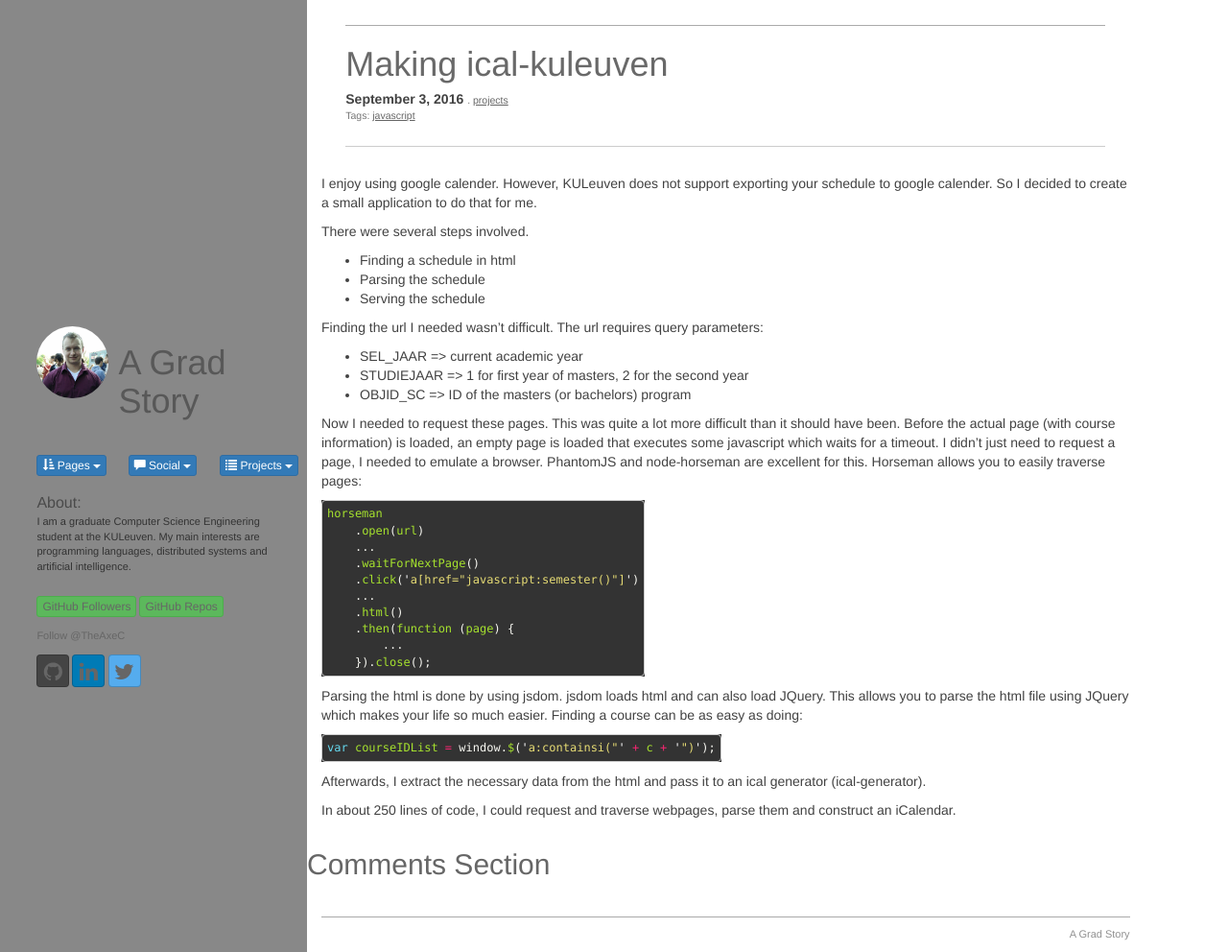
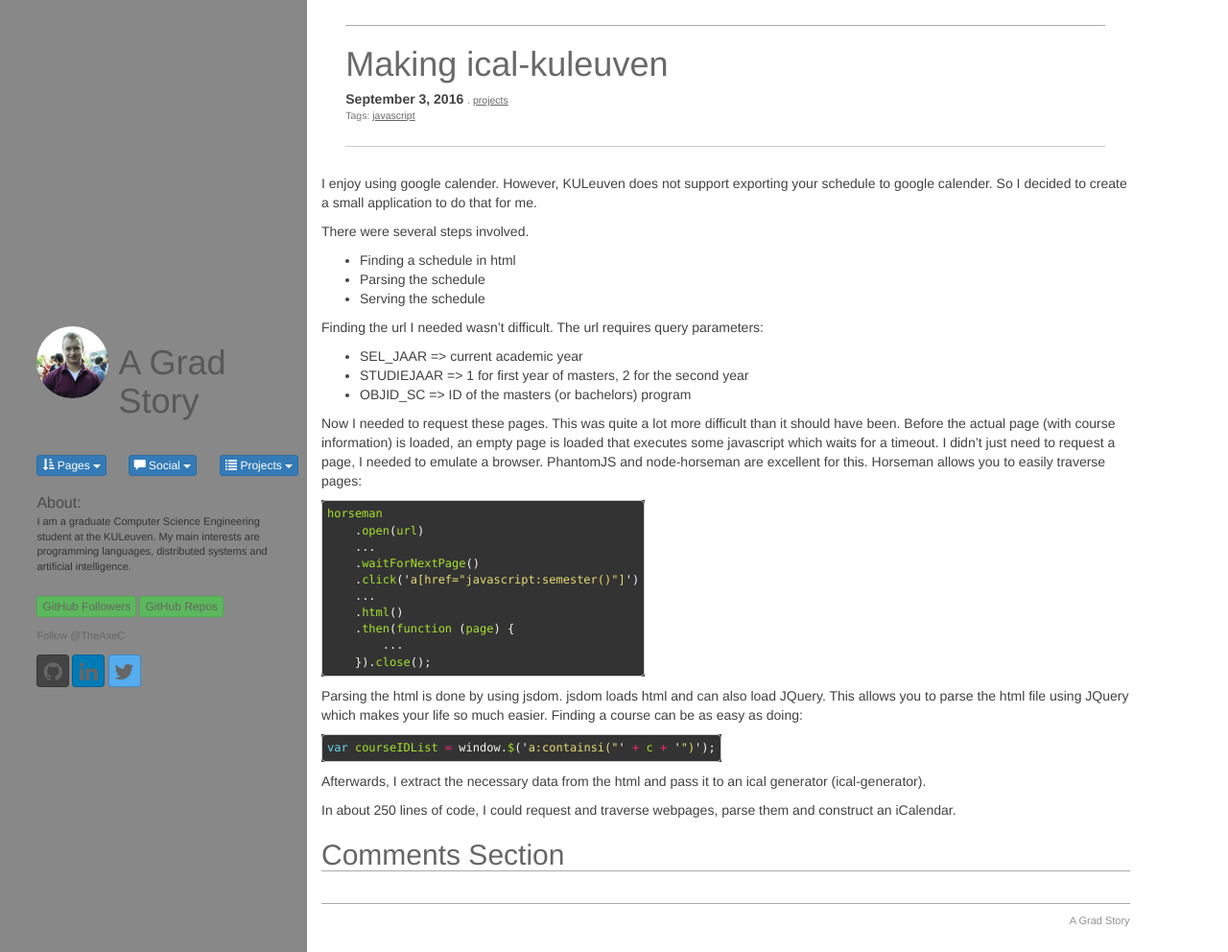
Before and after one commit to TheAxeC/theaxec.github.io, a Jekyll site: the page built from _posts/projects/ical-kuleuven/2016-09-03-ical-kuleuven.markdown, in a window 1280 px wide and 992 px high. Shown: the whole window at 96% size. Built offline with Jekyll 4.4.1, drawn with Linux system fonts in a browser that asks for light colours; comment, search, counter and statistics services are not loaded.

Commit message:
- update comment layout

```diff
--- a/_includes/comments.html
+++ b/_includes/comments.html
@@ -1,5 +1,4 @@
-<div class="row">
-    <div class="span9 columns">
+
 <h2>Comments Section</h2>
 <div id="disqus_thread"></div>
 <script>
@@ -21,5 +20,3 @@
 })();
 </script>
 <noscript>Please enable JavaScript to view the <a href="https://disqus.com/?ref_noscript">comments powered by Disqus.</a></noscript>
-	</div>
-</div>
--- a/_layouts/post.html
+++ b/_layouts/post.html
@@ -5,5 +5,5 @@
 {% include post_header.html %}
 <div class="post-content">
 	{{ content }}
-	{% include comments.html %}
 </div>
+{% include comments.html %}
--- a/_layouts/post_comment.html
+++ b/_layouts/post_comment.html
@@ -5,5 +5,5 @@
 {% include post_header.html %}
 <div class="post-content">
 	{{ content }}
-	{% include comments.html %}
 </div>
+{% include comments.html %}
```
Lines whose indentation alone changed are shown as unchanged.
